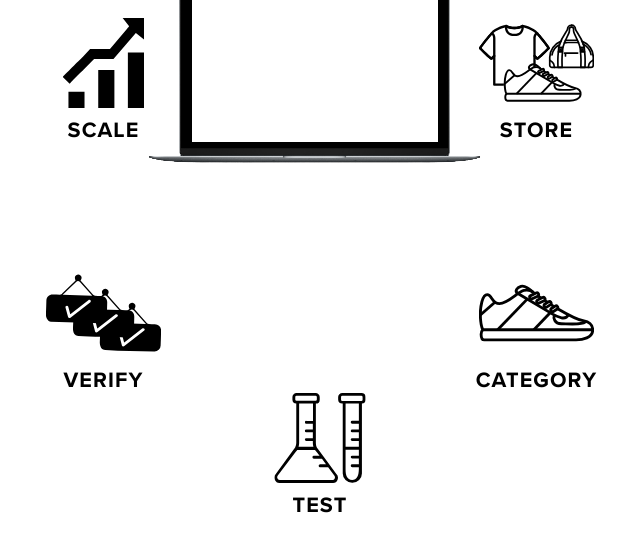
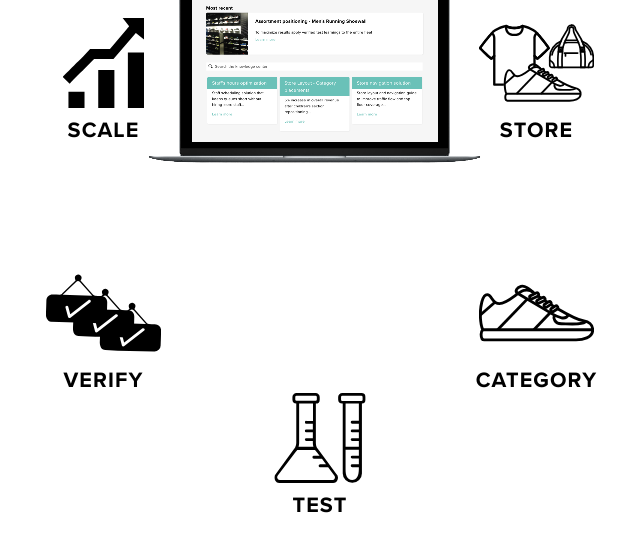
Before and after one commit to igorpejic/storedna, a React app: page / in a window 1280 px wide. Both pictures are taken after a click on the element "SCALE". Shown: the part 253-804 px from the top of the page, without its empty margins (325-965 px from the left). Built offline with nearby package versions, Linux system fonts and the light colour scheme.

Commit message:
knowledge center

```diff
--- /dev/null
+++ b/src/js/KnowledgeCenter.js
@@ -0,0 +1,51 @@
+import React from 'react';
+import PropTypes from 'prop-types';
+
+export default class KnowledgeCenter extends React.PureComponent {
+  renderCards() {
+    return (
+      this.props.data.history.map((item, index) => {
+        return(
+          <div key={ index } className="card-v col-12 col-sm-6 col-md-4 d-inline-flex flex-column p-1">
+            <div className="bg-white card">
+              <p className="px-3 py-2 t-2 t-white bg-brand mb-1">{ item.heading }</p>
+              <p className="px-3 mb-1">{ item.description }</p>
+              <p className="px-3 py-2 t-6 t-brand">Learn more</p>
+            </div>
+          </div>
+        )
+      })
+    )
+  }
+
+  render() {
+    const { heading, description, image } = this.props.data;
+
+    return (
+      <div className={ `interface-body knowledge-center px-5 pt-4 bg-grey w-100 h-100` }>
+        <p className="t-2 t-bold mb-1">Most recent</p>
+        <div className="card card-h d-flex mb-4 bg-white">
+          <img className="card-image" src={ image } alt="store"/>
+          <div className="px-4 py-3">
+            <p className="t-2 t-bold">{ heading }</p>
+            <p className="mb-1">{ description }</p>
+            <p className="t-6 t-brand">Learn more</p>
+          </div>
+        </div>
+        <div className="search-bar bg-white w-100 p-2 mb-3 d-flex">
+          <img className="card-image" src="/assets/svg/search.svg" alt="search icon" />
+          <div className="pl-2 search-label">Search the knowledge center</div>
+        </div>
+        <div className="cards-wrapper container">
+          <div className="row">
+            { this.renderCards() }
+          </div>
+        </div>
+      </div>
+    );
+  }
+}
+
+KnowledgeCenter.propTypes = {
+  data: PropTypes.object.isRequired,
+};
--- a/src/js/Screen.js
+++ b/src/js/Screen.js
@@ -2,6 +2,7 @@ import React from 'react';
 import PropTypes from 'prop-types';
 import ActionBoard from './ActionBoard.js';
 import Opportunities from './Opportunities.js'
+import KnowledgeCenter from './KnowledgeCenter.js'
 
 export default class Screen extends React.PureComponent {
   renderVideo() {
@@ -22,8 +23,10 @@ export default class Screen extends React.PureComponent {
     );
   }
 
-  renderKnoledgeCenter() {
-    console.log('knowledge');
+  renderKnowledgeCenter() {
+    return (
+      <KnowledgeCenter data={ this.props.data } />
+    );
   }
 
   render() {
@@ -39,13 +42,13 @@ export default class Screen extends React.PureComponent {
               <ul className="interface-header-tabs d-flex list-unstyled mb-0 mt-1">
                 <li className={ `mr-3 interface-header-tab clickable ${tab === 'opportunities' ? ' active' : ''}` } onClick={ onClick.bind(this,'fleet') }>Opportunities</li>
                 <li className={ `mr-3 interface-header-tab clickable ${tab === 'actionboard' ? ' active' : ''}` } onClick={ onClick.bind(this,'test') }>ActionBoard</li>
-                <li className={ `mr-3 interface-header-tab clickable ${tab === 'knowledge' ? ' active' : ''}` }>Knowledge Center</li>
+                <li className={ `mr-3 interface-header-tab clickable ${tab === 'knowledge' ? ' active' : ''}` } onClick={ onClick.bind(this,'scale') }>Knowledge Center</li>
                 <li className={ `interface-header-tab clickable ${tab === 'video' ? ' active' : ''}` } onClick={ onClick.bind(this,'video') }>Visual Insights</li>
               </ul>
             </div>
             <div className="interface-header-right mt-1 ml-auto">Logout</div>
           </div>
-          { tab === 'video' ? this.renderVideo() : tab === 'opportunities' ? this.renderOpportunities() :  tab === 'actionboard' ? this.renderActionBoard() : this.renderKnoledgeCenter() }
+          { tab === 'video' ? this.renderVideo() : tab === 'opportunities' ? this.renderOpportunities() :  tab === 'actionboard' ? this.renderActionBoard() : this.renderKnowledgeCenter() }
         </div>
       </div>
     );
--- a/src/js/data.json
+++ b/src/js/data.json
@@ -36,7 +36,7 @@
     "action1": "Reposition to sell more",
     "action2": "Optimal performance",
     "action3": "Remove from the wall",
-    "action4": "Consider markdown / replenish stock",
+    "action4": "Consider markdown or replenish stock",
     "tab": "opportunities"
   },{
     "name": "test",
@@ -66,6 +66,23 @@
   },{
     "name": "scale",
     "title": "Scale",
+    "heading": "Assortment positioning - Men's Running Shoewall",
+    "description": "To maximize results apply verified test learnings to the entire fleet",
+    "image": "/assets/images/shoewall.jpg",
+    "history": [
+      {
+        "heading": "Staff's hours optimization",
+        "description": "Staff scheduling solution that keeps queues short without hiring more staff..."
+      },
+      {
+        "heading": "Store Layout - Category placements",
+        "description": "5% increase in overall revenue after children's section repositioning..."
+      },
+      {
+        "heading": "Store navigation solution",
+        "description": "Store layout and navigation guide to improve traffic flow and top floor coverage..."
+      }
+    ],
     "tab": "knowledge"
   }
 ]}
--- a/src/scss/_general.scss
+++ /dev/null
@@ -1,40 +0,0 @@
-//transitions
-
-.fade-in {
-  .overlay-box {
-    opacity: 0;
-    transition: opacity 1.5s 0.5s ease;
-  }
-
-  .matrix-label {
-    opacity: 0;
-    transition: opacity 0.5s 2s ease;
-  }
-
-  .matrix-box {
-    box-shadow: 0px 0px 0px rgba(0,0,0,0);
-    transition: box-shadow 1.5s 0.5s ease;
-  }
-
-  &.faded-in-transparent {
-    .overlay-box {
-      opacity: 0.95;
-    }
-
-    .matrix-label {
-      opacity: 1;
-    }
-
-    .matrix-box {
-      box-shadow: -2px -2px 2px rgba(0,0,0,.2);
-    }
-  }
-}
-
-.interface-store {
-  .faded-in-transparent {
-    .matrix-box {
-      box-shadow: 2px -2px 2px rgba(0,0,0,.2) !important;
-    }
-  }
-}
--- /dev/null
+++ b/src/scss/components/knowledge-center.scss
@@ -0,0 +1,28 @@
+.card-image {
+  width: auto;
+  height: 100%;
+}
+
+.card-h {
+  height: 140px;
+}
+
+.card-v {
+  width: 33%;
+}
+
+.card {
+  border-radius: 5px;
+  overflow: hidden;
+  box-shadow: 1px 1px 3px rgba(0,0,0,.05) !important;
+}
+
+.search-bar {
+  height: 30px;
+  box-shadow: inset -1px 1px 3px rgba(0,0,0,.1);
+
+  .search-label {
+    line-height: 1rem;
+    color: $grey-200;
+  }
+}
--- /dev/null
+++ b/src/scss/components/opportunities.scss
@@ -0,0 +1,109 @@
+.interface-matrix-continer,
+.interface-matrix-wrapper {
+  height: 92%;
+}
+
+.y-axis {
+  writing-mode: vertical-rl;
+  text-orientation: sideways;
+  transform: rotate(180deg);
+}
+
+.interface-matrix {
+  border-left: 1.5px solid black;
+  border-bottom: 1.5px solid black;
+
+  &::before,
+  &::after {
+    content: '';
+    display: block;
+    position: absolute;
+    width: 0;
+    height: 0;
+  }
+
+  &::before {
+    border-left: 5px solid transparent;
+    border-right: 5px solid transparent;
+    border-bottom: 5px solid black;
+    top: -2px;
+    left: -6px;
+  }
+
+  &::after {
+    border-top: 5px solid transparent;
+    border-bottom: 5px solid transparent;
+    border-left: 5px solid black;
+    bottom: -6px;
+    right: -2px;
+  }
+}
+
+.interface-matrix,
+.matrix-overlay,
+.matrix-bg {
+  width: 96%;
+  height: 90%;
+}
+
+.matrix-bg {
+  object-fit: contain;
+}
+
+.matrix-label {
+  max-width: 70%;
+}
+
+.matrix-box {
+  flex: 1;
+  overflow: hidden;
+}
+
+.matrix-boxes-top {
+  height: 51%;
+}
+
+.matrix-boxes-bottom {
+  height: 49%;
+}
+
+//transitions
+
+.fade-in {
+  .overlay-box {
+    opacity: 0;
+    transition: opacity 1.5s 0.5s ease-in;
+  }
+
+  .matrix-label {
+    opacity: 0;
+    transition: opacity 1s 2s ease;
+  }
+
+  .matrix-box {
+    box-shadow: 0px 0px 0px rgba(0,0,0,0);
+    transition: box-shadow 1.5s 0.5s ease-in;
+  }
+
+  &.faded-in-transparent {
+    .overlay-box {
+      opacity: 0.95;
+    }
+
+    .matrix-label {
+      opacity: 1;
+    }
+
+    .matrix-box {
+      box-shadow: -2px -2px 2px rgba(0,0,0,.2);
+    }
+  }
+}
+
+.interface-store {
+  .faded-in-transparent {
+    .matrix-box {
+      box-shadow: 2px -2px 2px rgba(0,0,0,.2) !important;
+    }
+  }
+}
--- a/src/scss/components/screen.scss
+++ b/src/scss/components/screen.scss
@@ -47,72 +47,3 @@
 .interface-video {
   height: 93%;
 }
-
-.interface-matrix-continer,
-.interface-matrix-wrapper {
-  height: 92%;
-}
-
-.y-axis {
-  writing-mode: vertical-rl;
-  text-orientation: sideways;
-  transform: rotate(180deg);
-}
-
-.interface-matrix {
-  border-left: 1.5px solid black;
-  border-bottom: 1.5px solid black;
-
-  &::before,
-  &::after {
-    content: '';
-    display: block;
-    position: absolute;
-    width: 0;
-    height: 0;
-  }
-
-  &::before {
-    border-left: 5px solid transparent;
-    border-right: 5px solid transparent;
-    border-bottom: 5px solid black;
-    top: -2px;
-    left: -6px;
-  }
-
-  &::after {
-    border-top: 5px solid transparent;
-    border-bottom: 5px solid transparent;
-    border-left: 5px solid black;
-    bottom: -6px;
-    right: -2px;
-  }
-}
-
-.interface-matrix,
-.matrix-overlay,
-.matrix-bg {
-  width: 96%;
-  height: 90%;
-}
-
-.matrix-bg {
-  object-fit: contain;
-}
-
-.matrix-label {
-  max-width: 70%;
-}
-
-.matrix-box {
-  flex: 1;
-  overflow: hidden;
-}
-
-.matrix-boxes-top {
-  height: 51%;
-}
-
-.matrix-boxes-bottom {
-  height: 49%;
-}
--- a/src/scss/index.scss
+++ b/src/scss/index.scss
@@ -6,8 +6,9 @@
 @import "images";
 @import "typography";
 @import "reboot";
-@import "general";
 
+@import "./components/cycle-nav";
 @import "./components/screen";
+@import "./components/opportunities";
 @import "./components/actionboard";
-@import "./components/cycle-nav";
+@import "./components/knowledge-center";
```
Also changed, not shown: public/assets/images/shoewall.jpg (added), public/assets/svg/search.svg (added).
